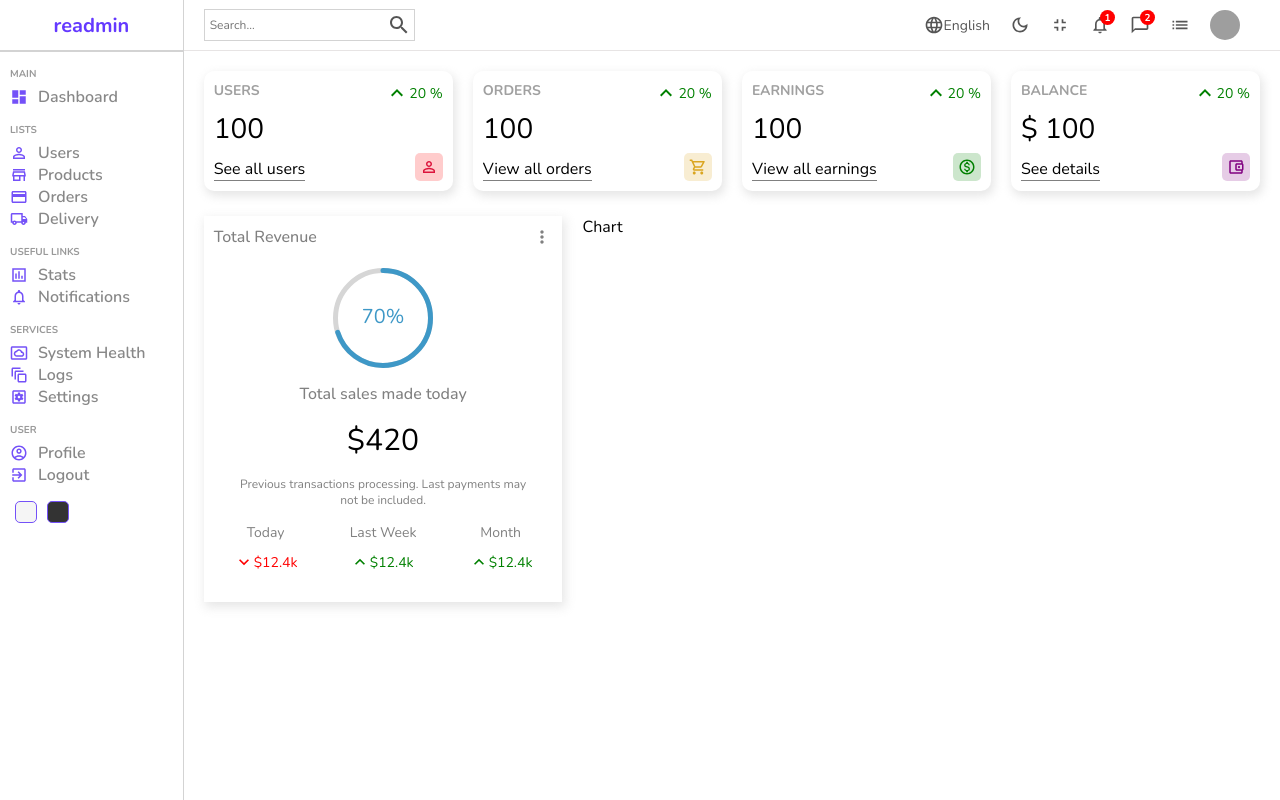
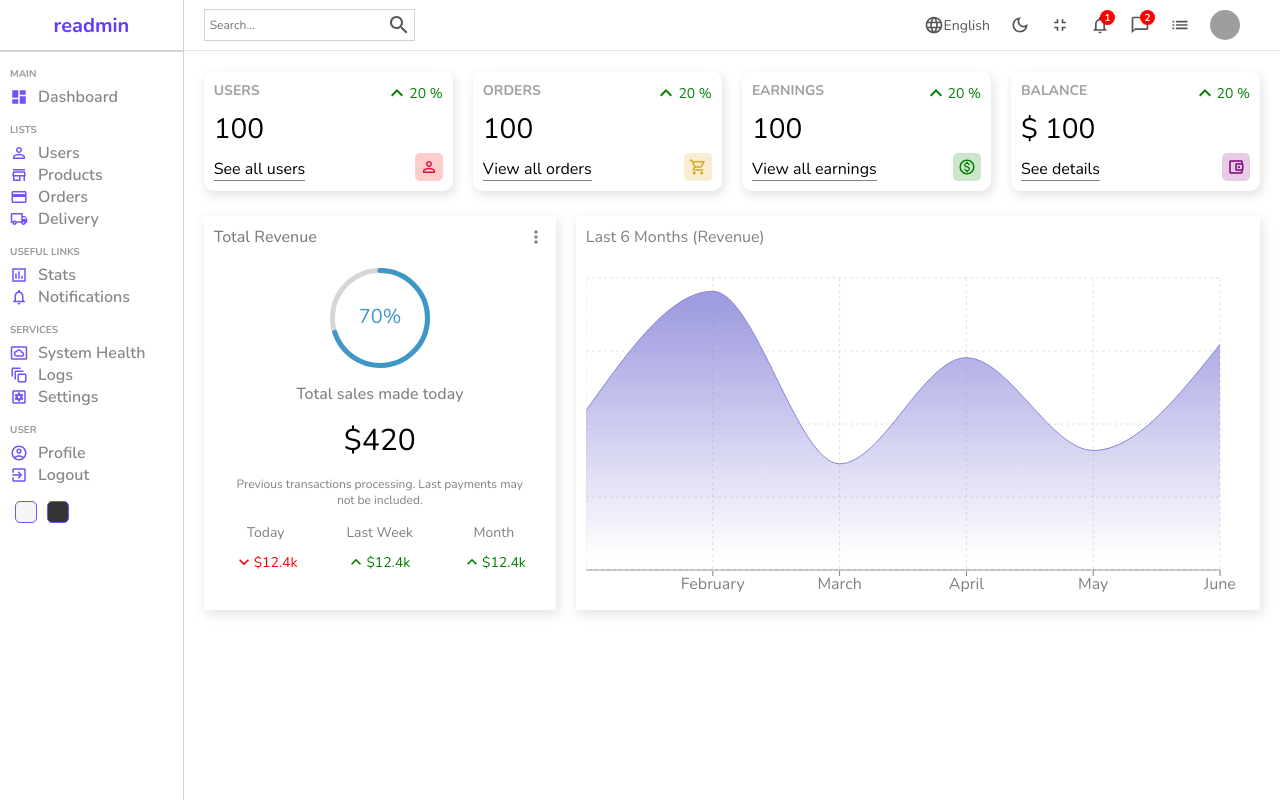
Before and after one commit to gcavalcantes/ReAdmin, a React (Create React App) app in the folder readmin/: page / in a window 1280 px wide. Built offline with nearby package versions, Linux system fonts and the light colour scheme; grey boxes are pictures that could not be loaded.

Commit message:
Chart container
Visuals for the chart container are finished and tested.

```diff
--- a/readmin/package.json
+++ b/readmin/package.json
@@ -15,6 +15,7 @@
     "react-dom": "^18.2.0",
     "react-router-dom": "^6.4.2",
     "react-scripts": "5.0.1",
+    "recharts": "^2.1.15",
     "web-vitals": "^2.1.4"
   },
   "scripts": {
--- a/readmin/src/components/chart/Chart.jsx
+++ b/readmin/src/components/chart/Chart.jsx
@@ -1,9 +1,53 @@
-import "./chart.scss"
+import "./chart.scss";
+import {
+  AreaChart,
+  Area,
+  XAxis,
+  CartesianGrid,
+  Tooltip,
+  ResponsiveContainer,
+} from "recharts";
+
+const data = [
+  { name: "January", Total: 1200 },
+  { name: "February", Total: 2100 },
+  { name: "March", Total: 800 },
+  { name: "April", Total: 1600 },
+  { name: "May", Total: 900 },
+  { name: "June", Total: 1700 },
+];
 
 const Chart = () => {
   return (
-    <div className="chart">Chart</div>
-  )
-}
+    <div className="chart">
+      <div className="title">Last 6 Months (Revenue)</div>
+      <ResponsiveContainer width="100%" aspect={2 / 1}>
+        <AreaChart
+          width={730}
+          height={250}
+          data={data}
+          margin={{ top: 10, right: 30, left: 0, bottom: 0 }}
+        >
+          <defs>
+            <linearGradient id="total" x1="0" y1="0" x2="0" y2="1">
+              <stop offset="5%" stopColor="#8884d8" stopOpacity={0.8} />
+              <stop offset="95%" stopColor="#8884d8" stopOpacity={0} />
+            </linearGradient>
+          </defs>
+          <XAxis dataKey="name" stroke="gray" />
+          <CartesianGrid strokeDasharray="3 3" className="chartGrid" />
+          <Tooltip />
+          <Area
+            type="monotone"
+            dataKey="Total"
+            stroke="#8884d8"
+            fillOpacity={1}
+            fill="url(#total)"
+          />
+        </AreaChart>
+      </ResponsiveContainer>
+    </div>
+  );
+};
 
-export default Chart
+export default Chart;
--- a/readmin/src/components/chart/chart.scss
+++ b/readmin/src/components/chart/chart.scss
@@ -1,3 +1,15 @@
-.chart{
+.chart {
     flex: 4;
-}
+    -webkit-box-shadow: 2px 4px 10px 1px rgba(0, 0, 0, 0.47);
+    box-shadow: 2px 4px 10px 1px rgba(201, 201, 201, 0.47);
+    padding: 10px;
+    color: gray;
+
+    .title {
+      margin-bottom: 20px;
+    }
+
+    .chartGrid {
+      stroke: rgb(228, 225, 225);
+    }
+  }
```
Also changed, not shown: 1 other file (tests, documents, lock files or other folders).
